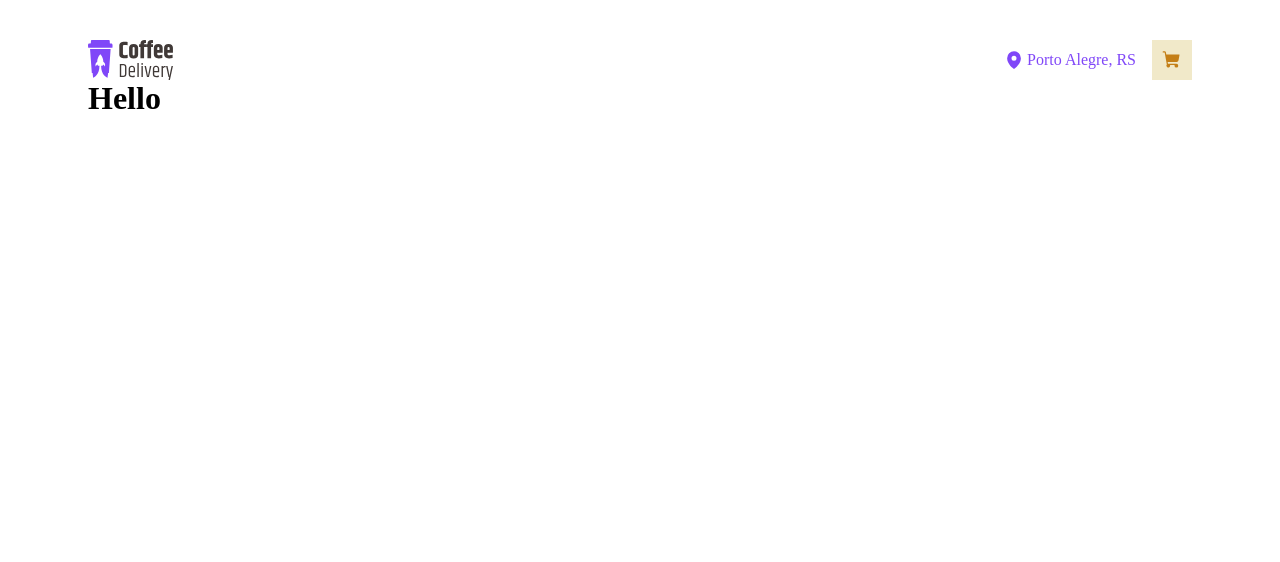
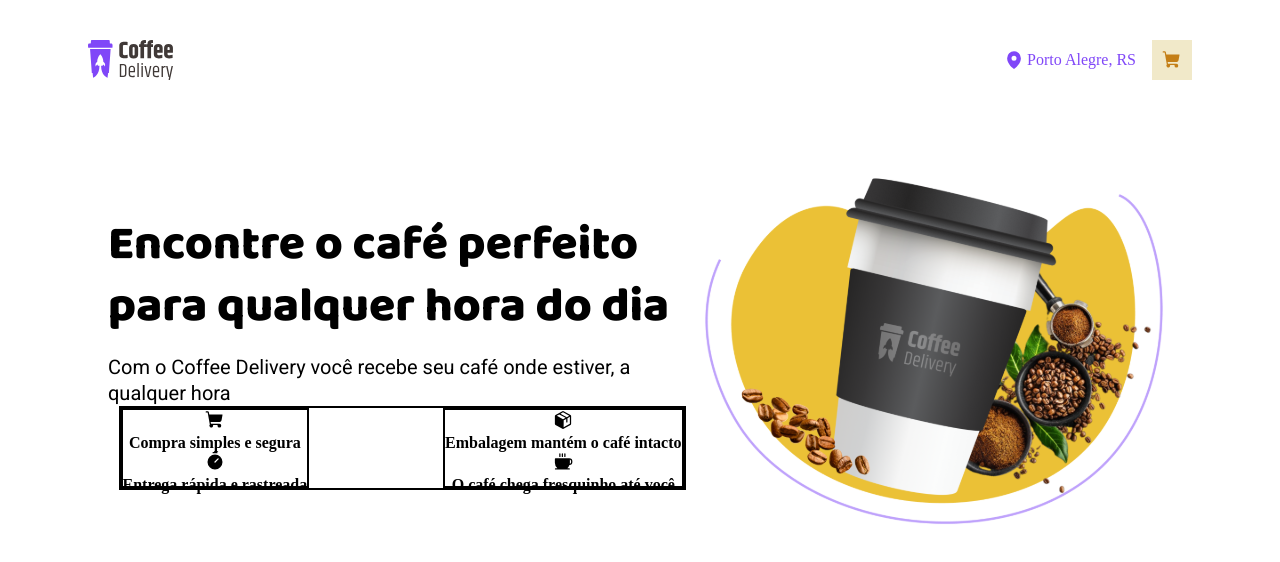
Before and after one commit to gabrielviol/coffee-delivery, a React (Vite) app in the folder coffee-delivery/: page / in a window 1280 px wide. Shown: the top 562 px of the page. Built offline with nearby package versions, Linux system fonts and the light colour scheme.

Commit message:
Criando componente Intro

```diff
--- a/coffee-delivery/index.html
+++ b/coffee-delivery/index.html
@@ -2,9 +2,17 @@
 <html lang="en">
   <head>
     <meta charset="UTF-8" />
+
+    <link rel="preconnect" href="https://fonts.googleapis.com" />
+    <link rel="preconnect" href="https://fonts.gstatic.com" crossorigin />
+
     <link rel="icon" type="image/svg+xml" href="/vite.svg" />
     <meta name="viewport" content="width=device-width, initial-scale=1.0" />
-    <title>Vite + React + TS</title>
+
+    <link href="https://fonts.googleapis.com/css2?family=Baloo+2:wght@700;800&family=Roboto:wght@400;700&display=swap" rel="stylesheet" />
+
+
+    <title>Coffee Delivery</title>
   </head>
   <body>
     <div id="root"></div>
--- a/coffee-delivery/src/App.tsx
+++ b/coffee-delivery/src/App.tsx
@@ -1,9 +1,10 @@
 import { ThemeProvider } from 'styled-components'
 import { Header } from './Header';
-import { Layout } from './styles';
+import { Layout } from './styles/styles';
 
 import { GlobalStyle } from "./styles/global";
 import { defaultTheme } from './styles/themes/default';
+import { Intro } from './Intro';
 
 export function App() {
 
@@ -11,7 +12,7 @@ export function App() {
     <ThemeProvider theme={defaultTheme}>
       <Layout>
         <Header />
-        <h1>Hello</h1>
+        <Intro />
         <GlobalStyle />
       </Layout>
     </ThemeProvider>
--- /dev/null
+++ b/coffee-delivery/src/Intro/index.tsx
@@ -0,0 +1,49 @@
+import { ShoppingCart, Package, Timer, Coffee } from 'phosphor-react'
+import { Container, ContainerIntro } from "./styles";
+import coffee from '../assets/coffee.svg'
+
+export function Intro() {
+    return(
+        <Container>
+            <ContainerIntro>
+                <section>
+                    <h1>Encontre o café perfeito para qualquer hora do dia</h1>
+                    <p>Com o Coffee Delivery você recebe seu café onde estiver, a qualquer hora</p>
+                </section>
+                <table>
+                    <tr>
+                        <th>
+                            <div>
+                                <ShoppingCart size={20} weight="fill"/>
+                                <p>Compra simples e segura</p>
+                            </div>
+                        </th>
+
+                        <th>
+                            <div>
+                                <Timer size={20} weight="fill"/>
+                                <p>Entrega rápida e rastreada</p>
+                            </div>
+                        </th>
+                    </tr>
+                    <tr>
+                        <th>
+                            <div>
+                                <Package size={20} weight="fill"/>
+                                <p>Embalagem mantém o café intacto</p>
+                            </div>
+                        </th>
+
+                        <th>
+                            <div>
+                                <Coffee size={20} weight="fill"/>
+                                <p>O café chega fresquinho até você</p>
+                            </div>
+                        </th>
+                    </tr>
+                </table>
+            </ContainerIntro>
+            <img src={coffee} alt="Imagem Copo Café" />
+        </Container>
+    )
+}
--- /dev/null
+++ b/coffee-delivery/src/Intro/styles.ts
@@ -0,0 +1,80 @@
+import styled from "styled-components"
+
+export const Container = styled.main`
+    display: flex;
+    align-items: center;
+    justify-content: center;
+    height: 544px;
+    left: 0px;
+    right: 0px;
+    top: 104px;
+
+    img {
+        width: 476px;
+        height: 360px;
+        left: calc(50% - 476px/2 + 322px);
+        top: calc(50% - 360px/2);
+    }
+`
+
+export const ContainerIntro = styled.div`
+    display: flex;
+    flex-direction: column;
+    align-items: center;
+    justify-content: space-between;
+
+    section {
+        display: flex;
+        flex-direction: column;
+        padding: 0px;
+        gap: 16px;
+
+        width: 588px;
+        height: 192px;
+        left: calc(50% - 588px/2 - 266px);
+        top: calc(50% - 192px/2 - 82px);
+
+        h1 {
+            width: 588px;
+            height: 124px;
+
+            font-family: 'Baloo 2', sans-serif;
+            font-size: 48px;
+            font-weight: 800;
+            line-height: 130%;
+
+            flex: none;
+            order: 0;
+            align-self: stretch;
+            flex-grow: 0;
+        }
+        p{
+            width: 588px;
+            height: 52px;
+
+            font-family: 'Roboto';
+            font-weight: 400;
+            font-size: 20px;
+            line-height: 130%;
+
+            flex: none;
+            order: 1;
+            align-self: stretch;
+            flex-grow: 0;
+        }
+    }
+
+    table{
+        display: flex;
+        justify-content: space-between;
+        border: 2px solid;
+        width: 567px;
+        height: 84px;
+        tr{
+            display: flex;
+            justify-content: space-between;
+            flex-direction: column;
+            border: 2px solid;
+        }
+    }
+`
```
Also changed, not shown: coffee-delivery/src/assets/coffee.svg (added), coffee-delivery/src/styles/styles.ts (renamed from coffee-delivery/src/styles.ts).
